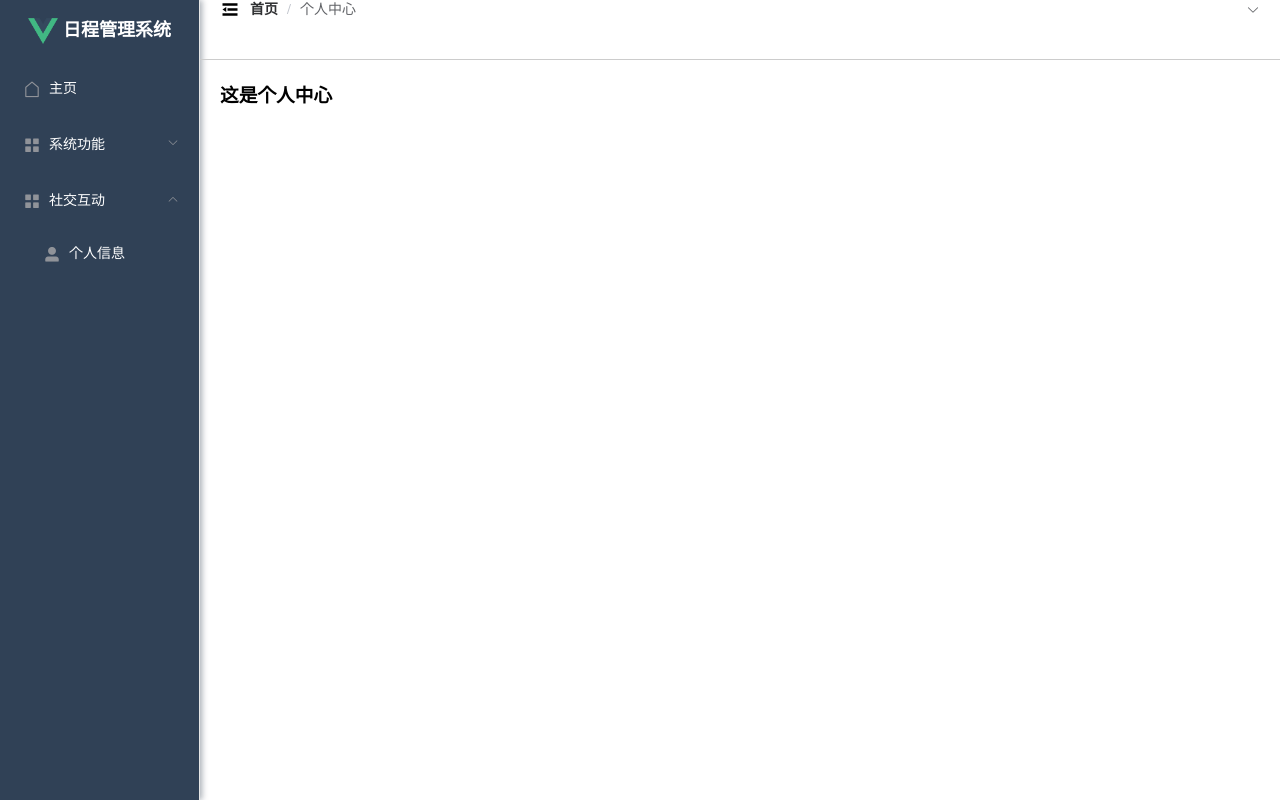
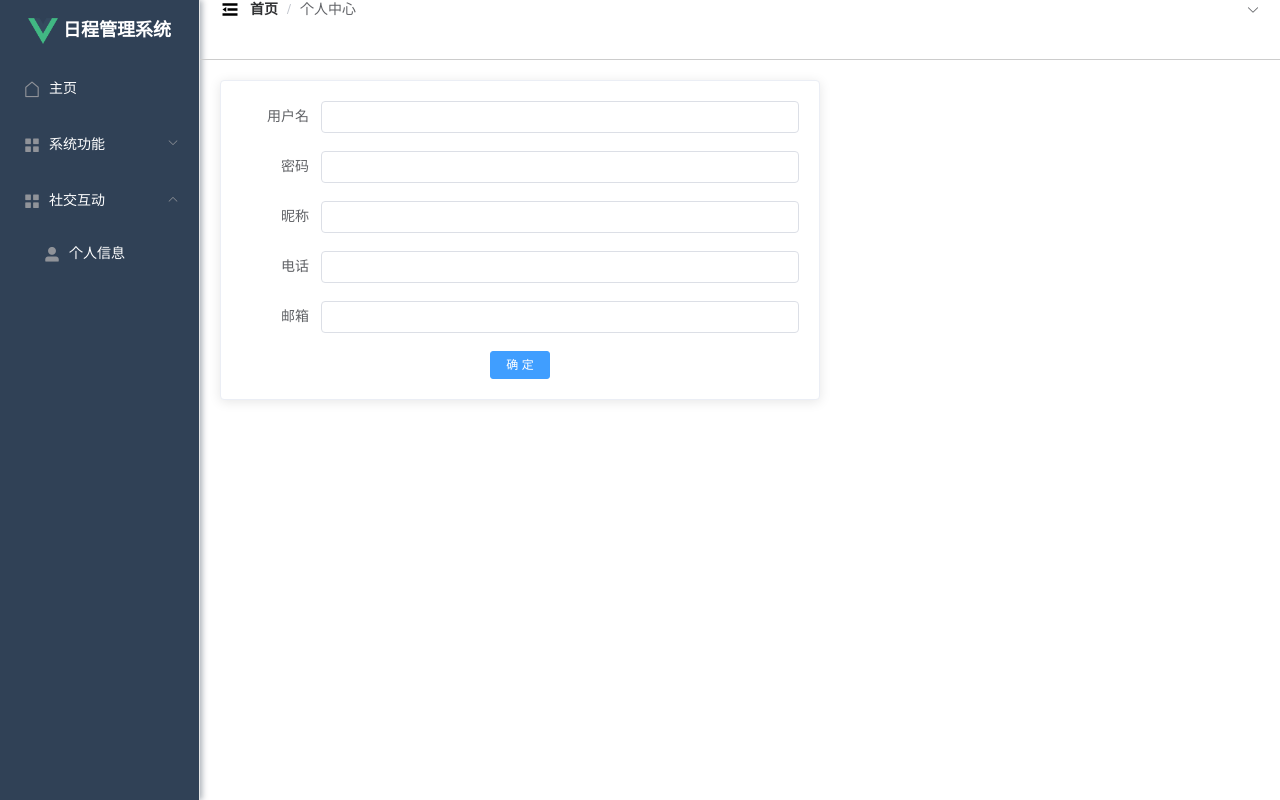
Before and after one commit to moushow/frontend, a Vue app: page /person in a window 1280 px wide. Built offline with nearby package versions, Linux system fonts and the light colour scheme.

Commit message:
日程增加逻辑，个人信息界面初始化

```diff
--- a/src/components/Header.vue
+++ b/src/components/Header.vue
@@ -11,7 +11,9 @@
       <span>{{ user.nickname }}</span>
       <i class="el-icon-arrow-down" style="margin-left: 5px;"></i>
       <el-dropdown-menu slot="dropdown">
-        <el-dropdown-item style="font-size: 14px; padding: 5px 0">个人信息</el-dropdown-item>
+        <el-dropdown-item style="font-size: 14px; padding: 5px 0">
+          <router-link to="/person" style="text-decoration: none">个人信息</router-link>
+        </el-dropdown-item>
         <el-dropdown-item style="font-size: 14px; padding: 5px 0">
           <router-link to="/login" style="text-decoration: none">退出</router-link>
         </el-dropdown-item>
--- a/src/views/Person.vue
+++ b/src/views/Person.vue
@@ -1,14 +1,44 @@
 <template>
   <div>
-    <h1>
-      这是个人中心
-    </h1>
+    <el-card style="width: 600px">
+      <el-form label-width="80px" size="small">
+        <el-form-item label="用户名" >
+          <el-input v-model="form.username" autocomplete="off"></el-input>
+        </el-form-item>
+        <el-form-item label="密码" >
+          <el-input v-model="form.password" autocomplete="off"></el-input>
+        </el-form-item>
+        <el-form-item label="昵称" >
+          <el-input v-model="form.nickname" autocomplete="off"></el-input>
+        </el-form-item>
+        <el-form-item label="电话" >
+          <el-input v-model="form.telephone" autocomplete="off"></el-input>
+        </el-form-item>
+        <el-form-item label="邮箱" >
+          <el-input v-model="form.email" autocomplete="off"></el-input>
+        </el-form-item>
+      </el-form>
+
+      <div style="text-align: center">
+        <el-button type="primary" @click="save">确 定</el-button>
+      </div>
+    </el-card>
   </div>
 </template>
 
 <script>
 export default{
-  name:"Person"
+  name:"Person",
+  data(){
+    return{
+      form:{}
+    }
+  },
+  methods: {
+    save(){
+
+    }
+  }
 }
 </script>
 
--- a/src/views/Schedule.vue
+++ b/src/views/Schedule.vue
@@ -138,6 +138,7 @@ export default{
           })
     },
     save(){
+      this.form.username = this.user.username
       this.request.post("/schedule",this.form).then(res =>{
         if(res){
           this.$message.success("保存成功")
```
